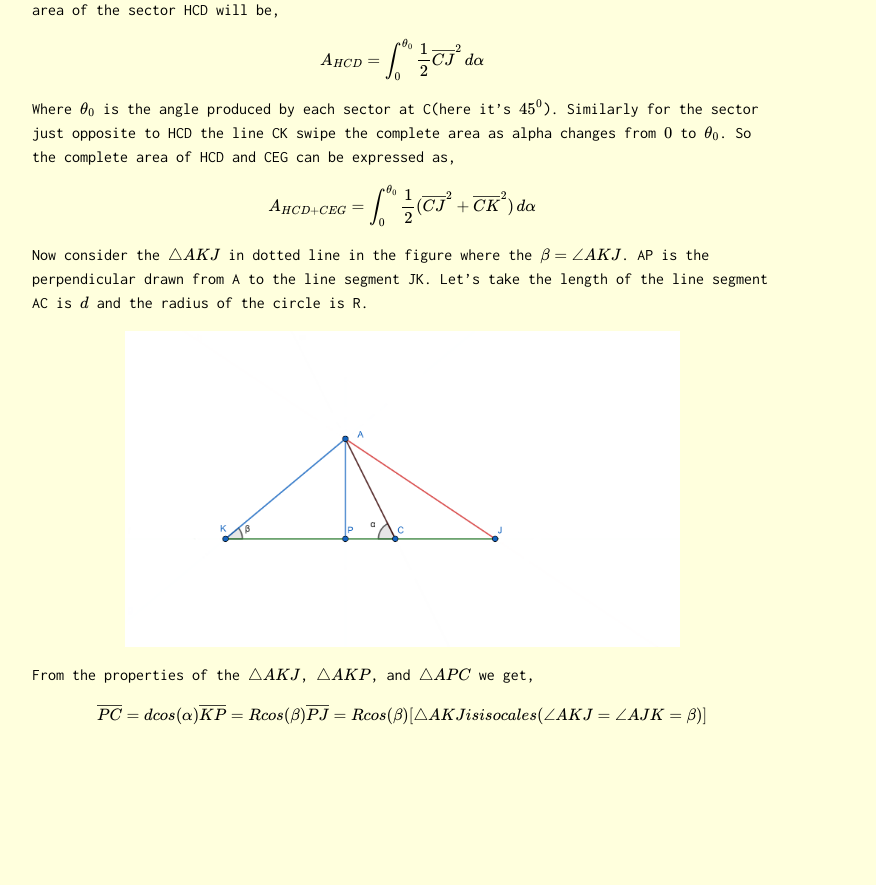
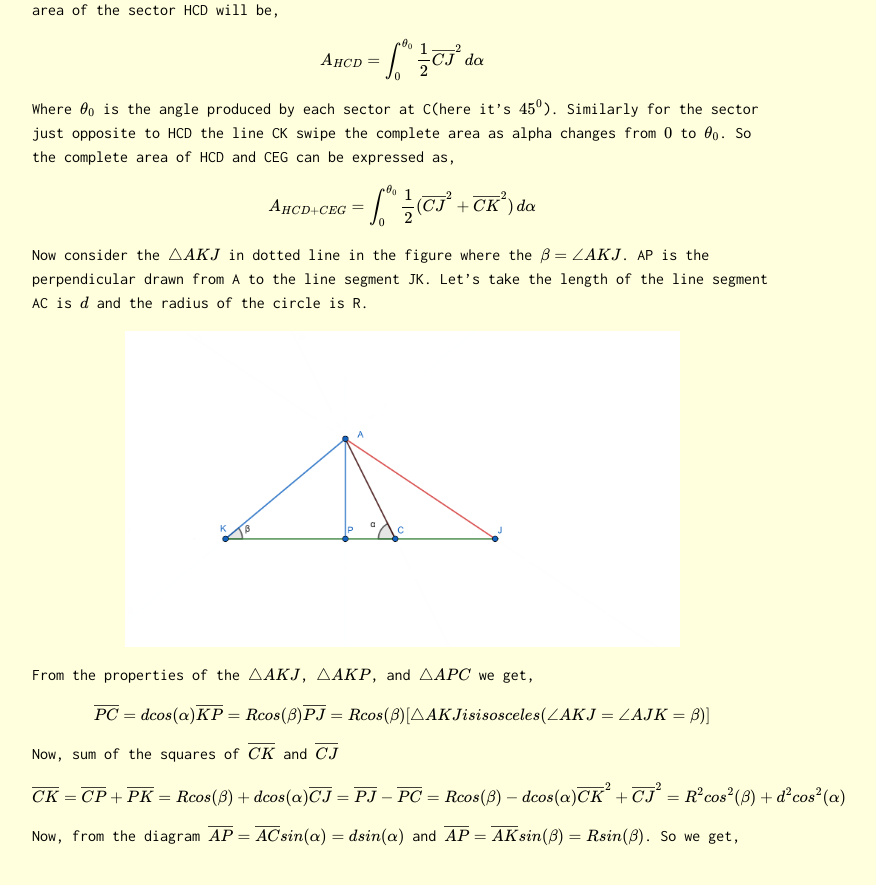
Before and after one commit to Oscuro-Phoenix/math-for-fun, a Jekyll site: the page built from _posts/2021-04-30-Problem-8.md, in a window 1280 px wide and 900 px high, scrolled down 1205 px. Shown: the top 885 px of the window, without its empty margins (238-1114 px from the left). Built offline with Jekyll 4.4.1, drawn with Linux system fonts in a browser that asks for light colours; formulas are drawn with MathJax 3; before the commit the page ends 1981 px from its top, so only the background shows below that.

Commit message:
Update 2021-04-30-Problem-8.md

```diff
--- a/_posts/2021-04-30-Problem-8.md
+++ b/_posts/2021-04-30-Problem-8.md
@@ -40,7 +40,18 @@ Now consider the $$\triangle AKJ$$ in dotted line in the figure where the $$\bet
 From the properties of the $$\triangle AKJ$$, $$\triangle AKP$$, and $$\triangle APC$$ we get,
 
 $$
-\overline{PC}=dcos(\alpha)
-\overline{KP}=Rcos(\beta)
-\overline{PJ}=Rcos(\beta)[\triangle AKJ is isocales(\angle AKJ= \angle AJK=\beta)]
+\overline{PC}=dcos(\alpha) \\
+\overline{KP}=Rcos(\beta) \\
+\overline{PJ}=Rcos(\beta)[\triangle AKJ is isosceles(\angle AKJ= \angle AJK=\beta)]
 $$
+
+
+Now, sum of the squares of $$\overline{CK}$$ and $$\overline{CJ}$$
+
+$$
+\overline{CK}=\overline{CP}+\overline{PK}=Rcos(\beta)+dcos(\alpha)
+\overline{CJ}=\overline{PJ}-\overline{PC}=Rcos(\beta)-dcos(\alpha)
+\overline{CK}^2+\overline{CJ}^2=R^2cos^2(\beta)+d^2cos^2(\alpha)
+$$
+
+Now, from the diagram $$\overline{AP}=\overline{AC}sin(\alpha)=dsin(\alpha)$$ and $$\overline{AP}=\overline{AK}sin(\beta)=Rsin(\beta)$$. So we get,
```
